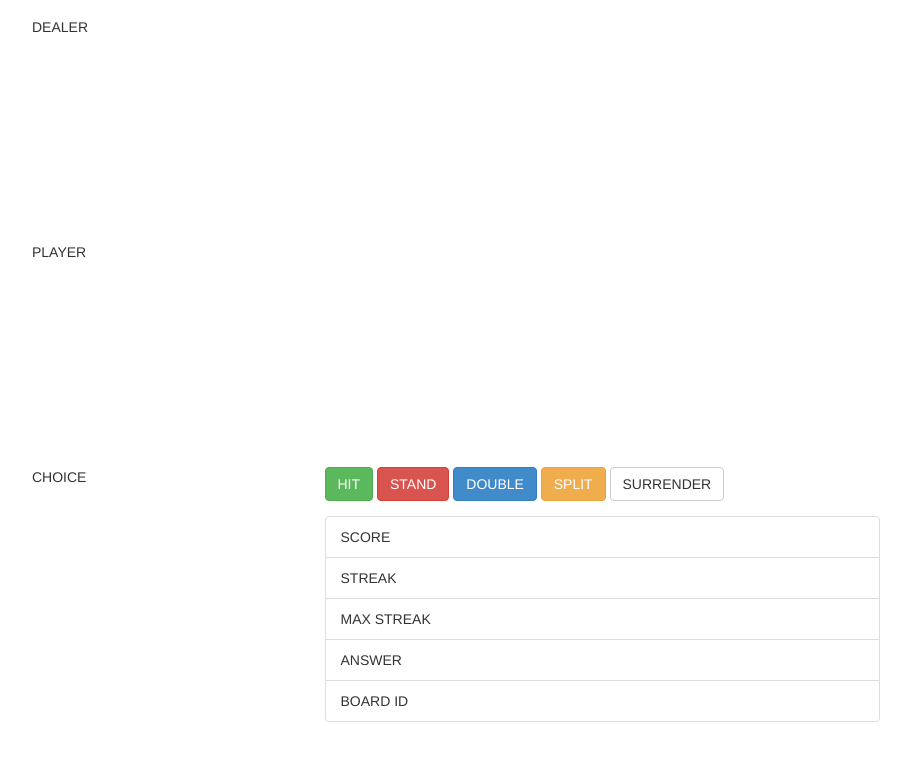
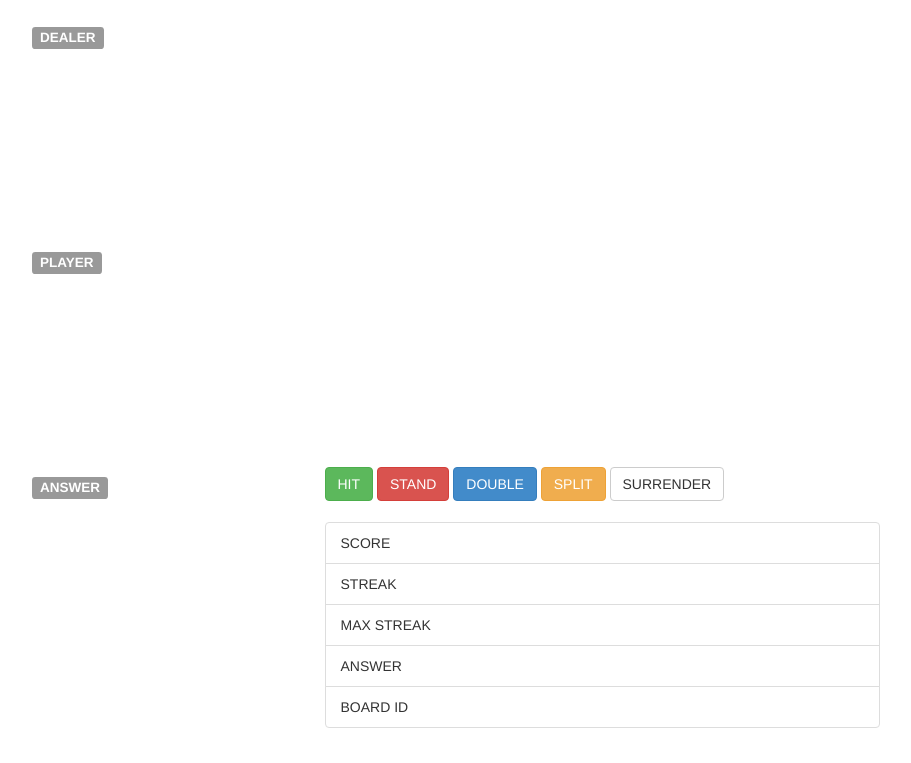
Before and after one commit to fculpo/BlackJackStrategyTrainerGUI, a website: page public/index.html in a window 1280 px wide. Shown: the part 53-816 px from the top of the page, without its empty margins (38-949 px from the left). Drawn offline with nearby package versions, Linux system fonts and the light colour scheme; no server answers.

Commit message:
some design changes

```diff
--- a/public/index.html
+++ b/public/index.html
@@ -35,14 +35,14 @@
 
     <div class="container">
       <div class="row">
-        <div class="col-md-3">DEALER</div>
+        <div class="col-md-3"><h4><span class="label label-default">DEALER</span></h4></div>
         <div class="col-md-9">
           <div id="dealer-hand" class="hand"></div>
         </div>
       </div>
 
       <div class="row">
-        <div class="col-md-3">PLAYER</div>
+        <div class="col-md-3"><h4><span class="label label-default">PLAYER</span></h4></div>
         <div class="col-md-3">
           <span id="player-score"></span>
           <div id="player-hand" class="hand"></div>
@@ -50,7 +50,7 @@
       </div>
 
       <div class="row">
-        <div class="col-md-3">CHOICE</div>
+        <div class="col-md-3"><h4><span class="label label-default">ANSWER</span></h4></div>
         <div class="col-md-9">
           <button id="hit-btn" type="button" class="btn btn-success">HIT</button>
           <button id="stand-btn" type="button" class="btn btn-danger">STAND</button>
```
